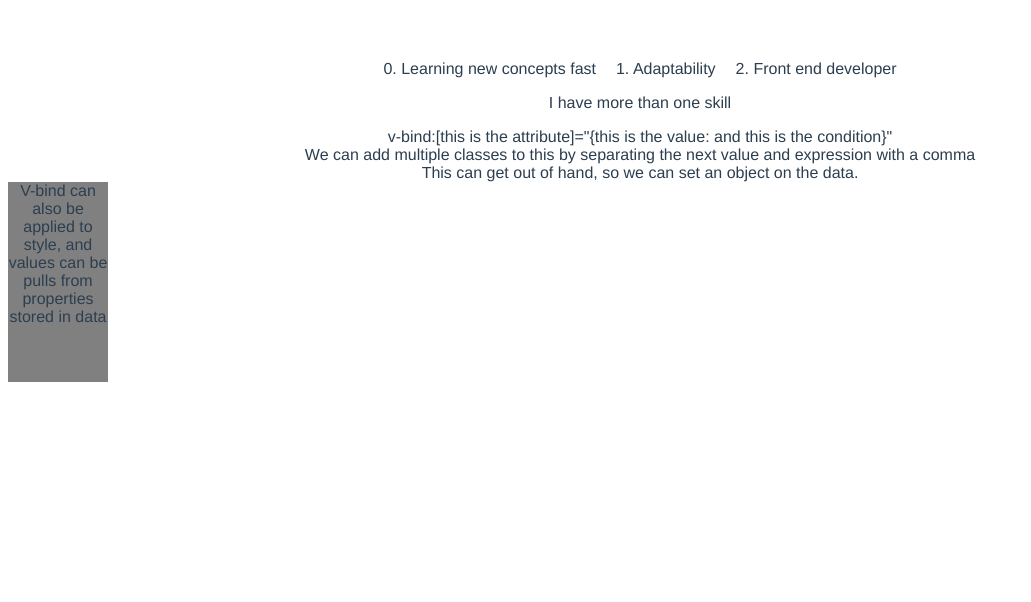
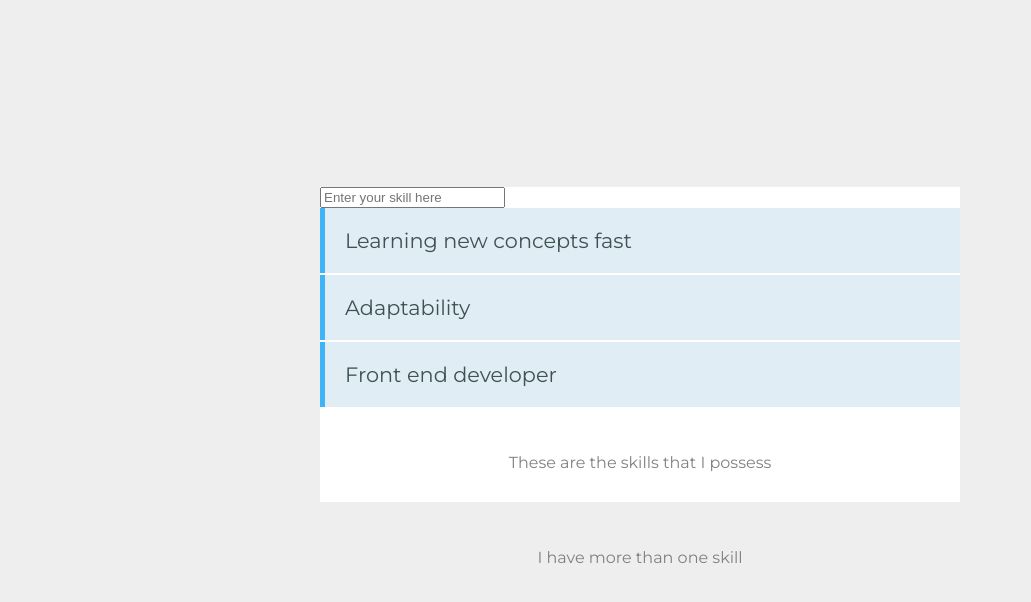
Before and after one commit to curtisburns/vue-app, a Vue app in the folder vue-skills/: page / in a window 1280 px wide. Shown: the top 602 px of the page, without its empty margins (0-1031 px from the left). Built offline with nearby package versions, Linux system fonts and the light colour scheme.

Commit message:
v-model and methods

```diff
--- a/vue-skills/src/App.vue
+++ b/vue-skills/src/App.vue
@@ -16,12 +16,21 @@ export default {
 </script>
 
 <style>
+@import url('https://fonts.googleapis.com/css?family=Montserrat:400,700');
+
+body {
+  background-color: #EEEEEE;
+  font-family: 'Montserrat', sans-serif;
+  display: grid;
+  grid-template-rows: auto;
+  justify-items: center;
+  align-items: center;
+}
+body, html {
+  margin: 0;
+  height: 100%;
+}
 #app {
-  font-family: 'Avenir', Helvetica, Arial, sans-serif;
-  -webkit-font-smoothing: antialiased;
-  -moz-osx-font-smoothing: grayscale;
-  text-align: center;
-  color: #2c3e50;
-  margin-top: 60px;
+    width: 50%;
 }
 </style>
--- a/vue-skills/src/components/Skills.vue
+++ b/vue-skills/src/components/Skills.vue
@@ -1,22 +1,19 @@
 <template>
   <div class="hello">
     <div class="holder">
+    <form @submit.prevent="addSkill">
+      <input type="text" placeholder="Enter your skill here" v-model="skill">
+    </form>
       <ul>
-        <li v-for="(data, index) in skills" :key=index> {{ index }}. {{ data.skill }}</li>
+        <li v-for="(data, index) in skills" :key=index>{{ data.skill }}</li>
       </ul>
+      <p>These are the skills that I possess</p>
     </div>
 
     <p v-if="skills.length > 1">I have more than one skill</p>
     <p v-else="skills.length <= 1">I have one or no skills</p>
-
-    <div v-bind:class="{ alert: showAlert }">v-bind:[this is the attribute]="{this is the value: and this is the condition}"</div>
-
-    <div v-bind:class="{ alert: showAlert, 'bold-text': showBold }">We can add multiple classes to this by separating the next value and expression with a comma</div>
-
-    <div v-bind:class="classObj">This can get out of hand, so we can set an object on the data.</div>
-
-    <div v-bind:style="{backgroundColor: bgColor, width: bgWidth, height: bgHeight }">V-bind can also be applied to style, and values can be pulls from properties stored in data</div>
-  </div>
+    </div>
+</div>
 </template>
 
 <script>
@@ -24,14 +21,19 @@ export default {
   name: 'Skills',
   data() {
     return {
+      skill:'',
       skills: [
         { "skill": "Learning new concepts fast" },
         { "skill": "Adaptability" },
         { "skill": "Front end developer" }
-      ],
-      bgColor: 'grey',
-      bgWidth: '100px',
-      bgHeight: '200px'
+      ]
+    }
+  },
+  methods: {
+    addSkill() {
+      console.log('hello');
+      this.skills.push({"skill": this.skill});
+      this.skill='';
     }
   }
 }
@@ -39,26 +41,32 @@ export default {
 
 <!-- Add "scoped" attribute to limit CSS to this component only -->
 <style scoped>
-h3 {
-  margin: 40px 0 0;
-}
-ul {
-  list-style-type: none;
-  padding: 0;
-}
-li {
-  display: inline-block;
-  margin: 0 10px;
-}
-a {
-  color: #42b983;
-}
+.holder {
+   background: #fff;
+ }
 
-.alert {
-  background-color: yellow;
-}
+ ul {
+   margin: 0;
+   padding: 0;
+   list-style-type: none;
+ }
 
-.bold-text {
-  font-weight: bold
-}
+ ul li {
+   padding: 20px;
+   font-size: 1.3em;
+   background-color: #E0EDF4;
+   border-left: 5px solid #3EB3F6;
+   margin-bottom: 2px;
+   color: #3E5252;
+ }
+
+ p {
+   text-align:center;
+   padding: 30px 0;
+   color: gray;
+ }
+
+ .container {
+   box-shadow: 0px 0px 40px lightgray;
+ }
 </style>
```
